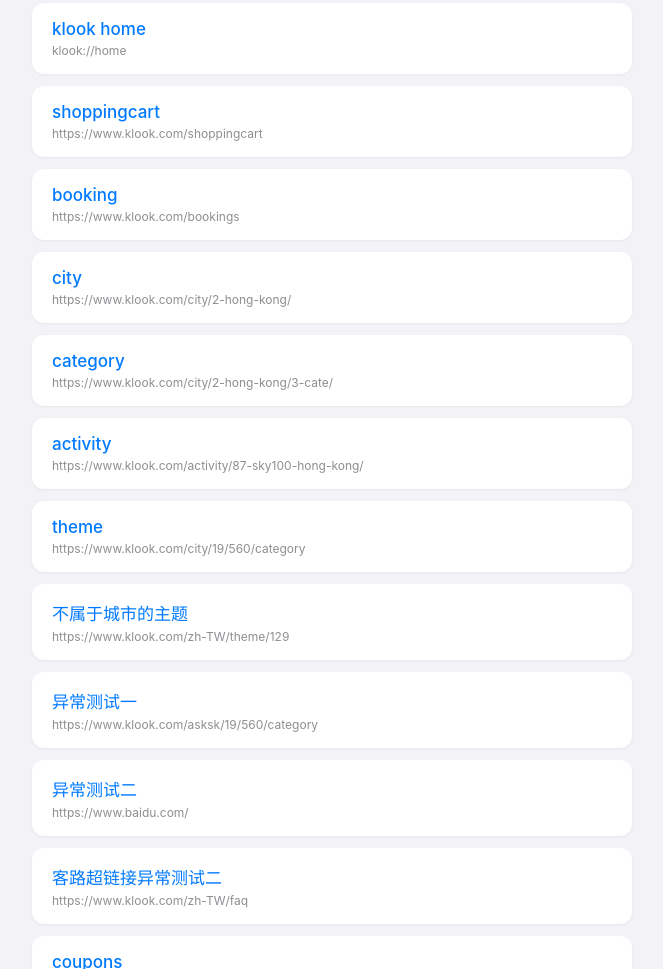
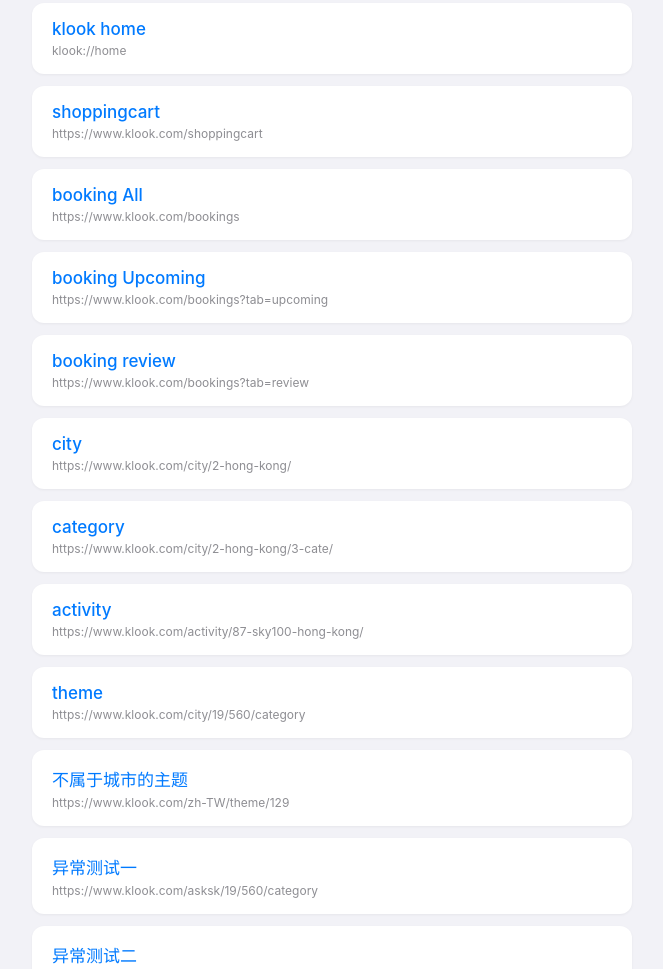
Before and after one commit to klook-tech-kerrayli/google-play-notes, a plain HTML site: page deeplink.html in a window 1280 px wide. Shown: the part 4222-5191 px from the top of the page, without its empty margins (308-971 px from the left). Drawn offline with Linux system fonts and the light colour scheme.

Commit message:
Add booking links for upcoming and review sections

```diff
--- a/deeplink.html
+++ b/deeplink.html
@@ -254,8 +254,16 @@
             <span class="link-url">https://www.klook.com/shoppingcart</span>
         </a>
         <a href="https://www.klook.com/bookings" class="link-item">
-            booking
+            booking All
             <span class="link-url">https://www.klook.com/bookings</span>
+        </a>
+        <a href="https://www.klook.com/bookings" class="link-item">
+            booking Upcoming
+            <span class="link-url">https://www.klook.com/bookings?tab=upcoming</span>
+        </a>
+        <a href="https://www.klook.com/bookings" class="link-item">
+            booking review
+            <span class="link-url">https://www.klook.com/bookings?tab=review</span>
         </a>
         <a href="https://www.klook.com/city/2-hong-kong/" class="link-item">
             city
```
